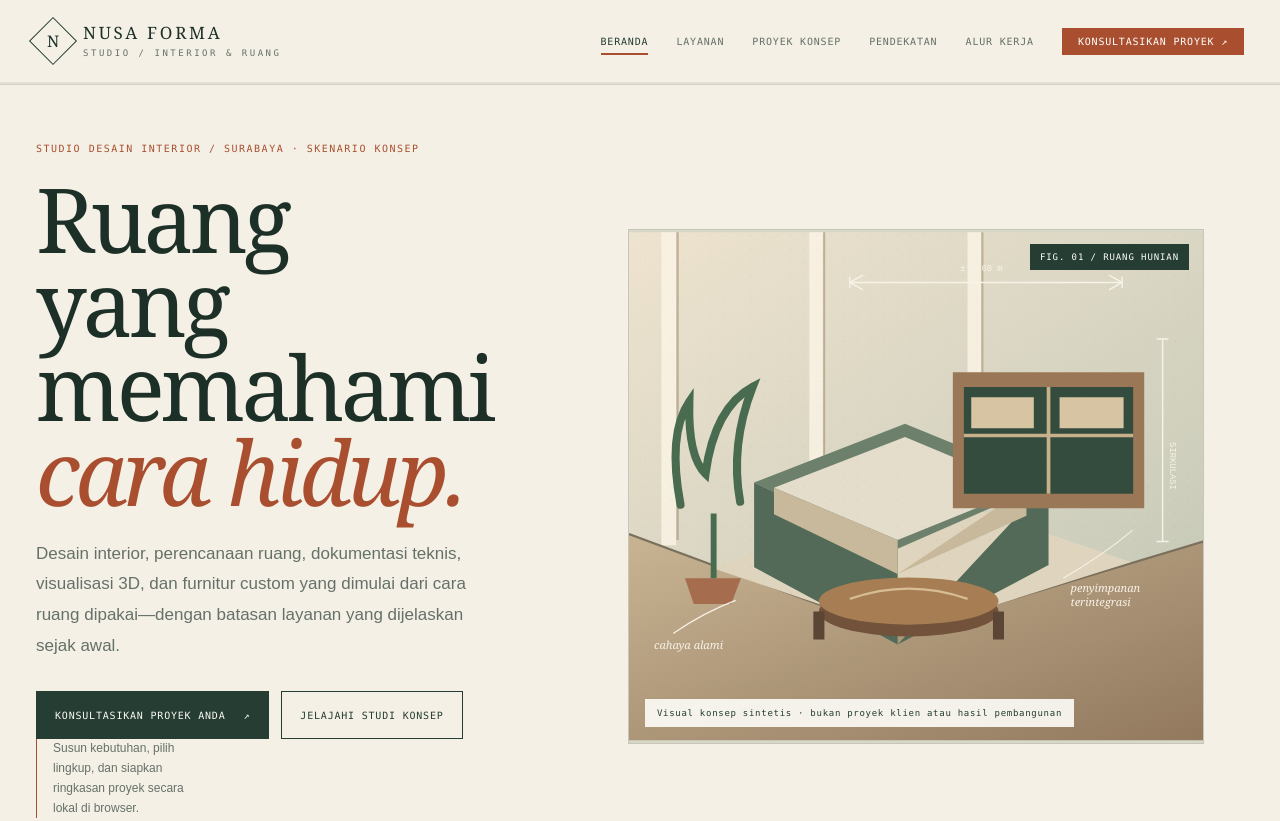
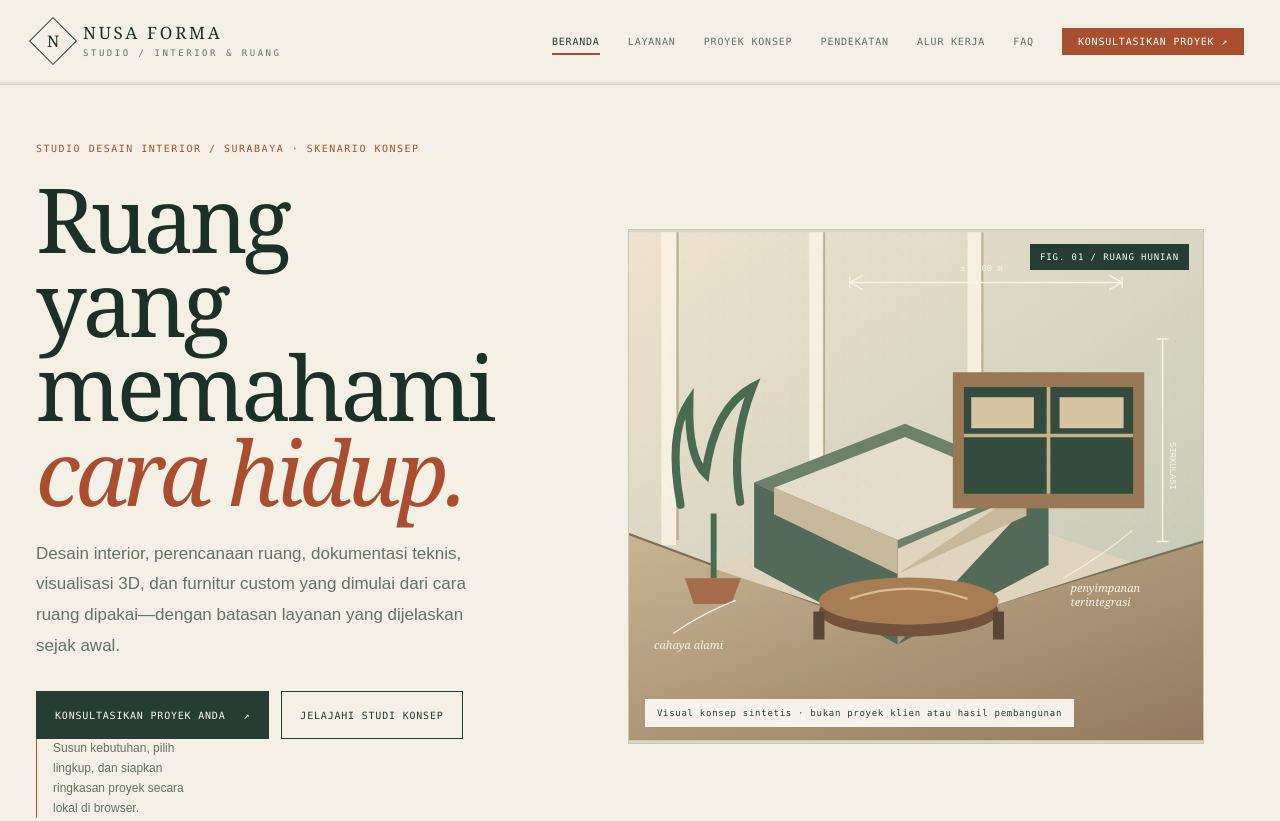
Before and after one commit to kannaryukkei/nusa-forma-studio-website, a plain HTML site: page index.html in a window 1280 px wide. Shown: the top 821 px of the page. Drawn offline with Linux system fonts and the light colour scheme.

Commit message:
R4 V1: make primary navigation route-complete

```diff
--- a/index.html
+++ b/index.html
@@ -16,7 +16,7 @@
   <a class="wordmark" href="index.html" aria-label="Nusa Forma Studio, beranda"><span class="wordmark-symbol" aria-hidden="true"><span>N</span></span><span class="wordmark-text">Nusa Forma<small>Studio / Interior & Ruang</small></span></a>
   <button class="menu-toggle" id="menuToggle" type="button" aria-expanded="false" aria-controls="navLinks">MENU +</button>
   <nav class="nav-links" id="navLinks" aria-label="Navigasi utama">
-   <a href="index.html" aria-current="page">Beranda</a><a href="/services/">Layanan</a><a href="/projects/">Proyek konsep</a><a href="/studio/">Pendekatan</a><a href="/process/">Alur kerja</a><a class="nav-cta" href="/contact/">Konsultasikan Proyek ↗</a>
+   <a href="/" aria-current="page">Beranda</a><a href="/services/">Layanan</a><a href="/projects/">Proyek konsep</a><a href="/studio/">Pendekatan</a><a href="/process/">Alur kerja</a><a href="/faq/">FAQ</a><a class="nav-cta" href="/contact/">Konsultasikan Proyek ↗</a>
   </nav>
  </div><div class="reading-line" aria-hidden="true"><span id="readingProgress"></span></div>
 </header>
```
